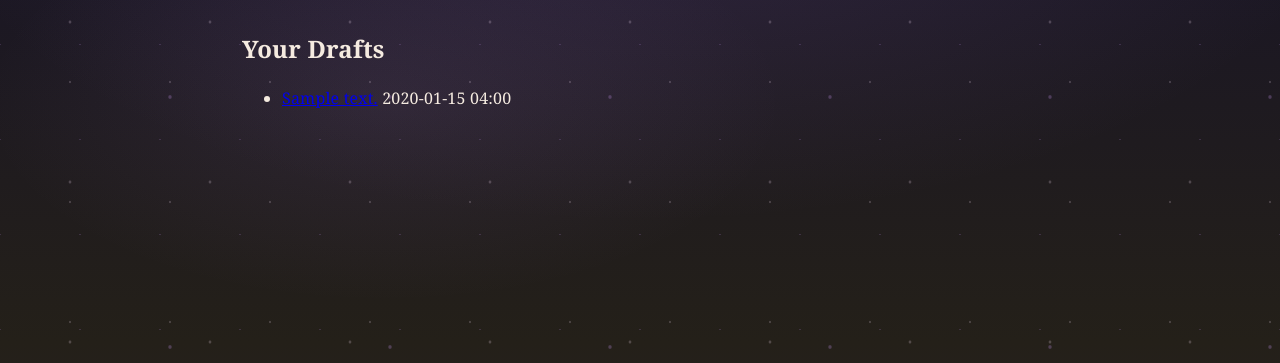
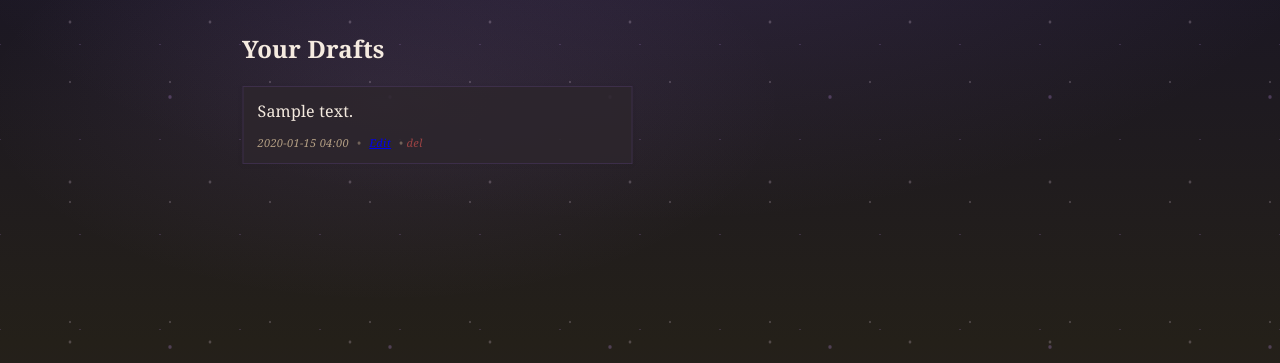
Before and after one commit to meadowingc/aether, a Django app: template aether_notes/templates/aether_notes/drafts.html in a window 1280 px wide. Shown: the part 58-421 px from the top of the page. Run offline with Django 5.2, Linux system fonts and the light colour scheme; the template is opened without the code that fills it: values that come from a table or form of the project are taken from there, others are empty; tables that the repository leaves empty hold one stand-in row (values such as "Sample post").

Commit message:
mostly working drafts

```diff
--- a/accounts/views.py
+++ b/accounts/views.py
@@ -329,7 +329,7 @@ def user_archive(request: HttpRequest, username: str) -> HttpResponse:
         return render(request, "404.html", status=404)
 
     # Fetch latest 200 notes authored by this user (persist even if beyond feed window)
-    notes = Note.objects.filter(user=user).order_by("-pub_date")[:200]
+    notes = Note.objects.filter(user=user, is_draft=False).order_by("-pub_date")[:200]
     profile: Profile = user.profile  # type: ignore[attr-defined]
 
     # Markdown rendering (safe subset) for bio
--- a/aether_notes/templates/aether_notes/base.html
+++ b/aether_notes/templates/aether_notes/base.html
@@ -41,12 +41,12 @@
           🌙
         </button>
         {% if request.user.is_authenticated %}
-          <a class="about-link" href="{% url 'drafts_list' %}">Drafts</a>
           {% if request.user.profile.show_archive %}
             <a class="user-pill" href="{% url 'accounts:user_archive' request.user.username %}">👤 {{ request.user.username }}</a>
           {% else %}
             <span class="user-pill">👤 {{ request.user.username }}</span>
           {% endif %}
+          <a class="about-link" href="{% url 'drafts_list' %}">Drafts</a>
           <a class="about-link" href="{% url 'accounts:settings' %}">Settings</a>
           <a class="about-link" href="{% url 'logout' %}">Logout</a>
         {% else %}
--- a/aether_notes/templates/aether_notes/drafts.html
+++ b/aether_notes/templates/aether_notes/drafts.html
@@ -4,15 +4,71 @@
 {% block content %}
   <h2>Your Drafts</h2>
   {% if drafts %}
-    <ul class="draft-list">
+    <section class="soup">
       {% for draft in drafts %}
-        <li>
-          <a href="{% url 'edit_draft' draft.pk %}">{{ draft.text|truncatechars:60 }}</a>
-          <span class="draft-date">{{ draft.last_modified|date:"Y-m-d H:i" }}</span>
-        </li>
+        <article
+          class="note-card"
+          data-note-id="{{ draft.pk }}"
+          data-created-by="{{ draft.created_device_id|default:'' }}"
+          data-created-by-user="{{ draft.user.username|default:'' }}"
+        >
+          <div class="note-text">{{ draft.text }}</div>
+          <footer class="note-meta">
+            <span class="draft-date">{{ draft.last_modified|date:"Y-m-d H:i" }}</span>
+            <span class="dot">•</span>
+            <a href="{% url 'edit_draft' draft.pk %}">Edit</a>
+            <span class="del-wrap">
+              <span class="dot">•</span>
+              <a href="#" class="note-del" title="Delete this note" aria-label="Delete">del</a>
+            </span>
+          </footer>
+        </article>
       {% endfor %}
-    </ul>
+    </section>
   {% else %}
     <p class="empty">You have no drafts.</p>
   {% endif %}
+
+    <script>
+    // Local storage for author and prepare device id field
+    (function() {
+        // CSRF helper (Django docs)
+        function getCookie(name) {
+            const value = `; ${document.cookie}`;
+            const parts = value.split(`; ${name}=`);
+            if (parts.length === 2) return parts.pop().split(';').shift();
+        }
+
+        function onClick(e) {
+          const link = e.target.closest('.note-del');
+          if (!link) return;
+          e.preventDefault();
+
+          const card = link.closest('.note-card');
+          const id = card && parseInt(card.dataset.noteId, 10);
+          if (!id) return;
+
+          if (!confirm('Delete this note? This cannot be undone.')) return;
+
+          fetch('{% url "delete_note" %}', {
+            method: 'POST',
+            headers: {
+              'X-CSRFToken': getCookie('csrftoken')
+            },
+            body: new URLSearchParams({ note_id: String(id), device_id: "na" })
+          }).then(r => r.json().catch(() => ({}))).then(data => {
+            if (data && data.ok) {
+              card.remove();
+            } else if (data && data.error === 'forbidden') {
+              alert(data.message);
+            } else if (data && data.error === 'not_found') {
+              card.remove();
+            } else {
+              alert('Failed to delete. Please try again.');
+            }
+          }).catch(() => alert('Failed to delete. Please try again.'));
+        }
+        document.addEventListener('click', onClick);
+    })();
+    </script>
 {% endblock %}
--- a/gunicorn_config.py
+++ b/gunicorn_config.py
@@ -1,4 +1,4 @@
-bind = "127.0.0.1:4287"
+bind = "127.0.0.1:34782"
 workers = 1
 threads = 8
 timeout = 60
```
Also changed, not shown: aether_notes/templates/aether_notes/edit_draft.html (+1 -11 lines), 1 other file.
